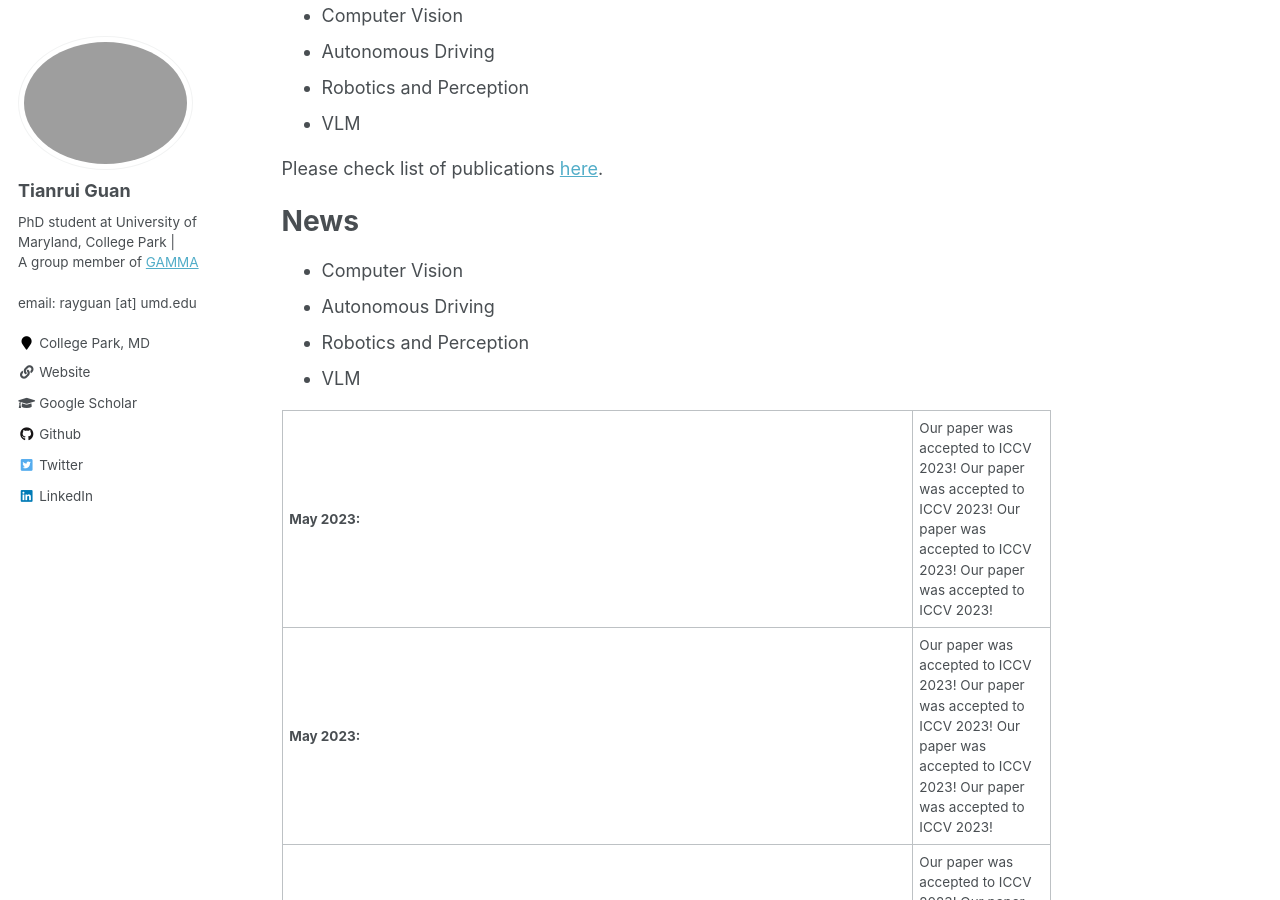
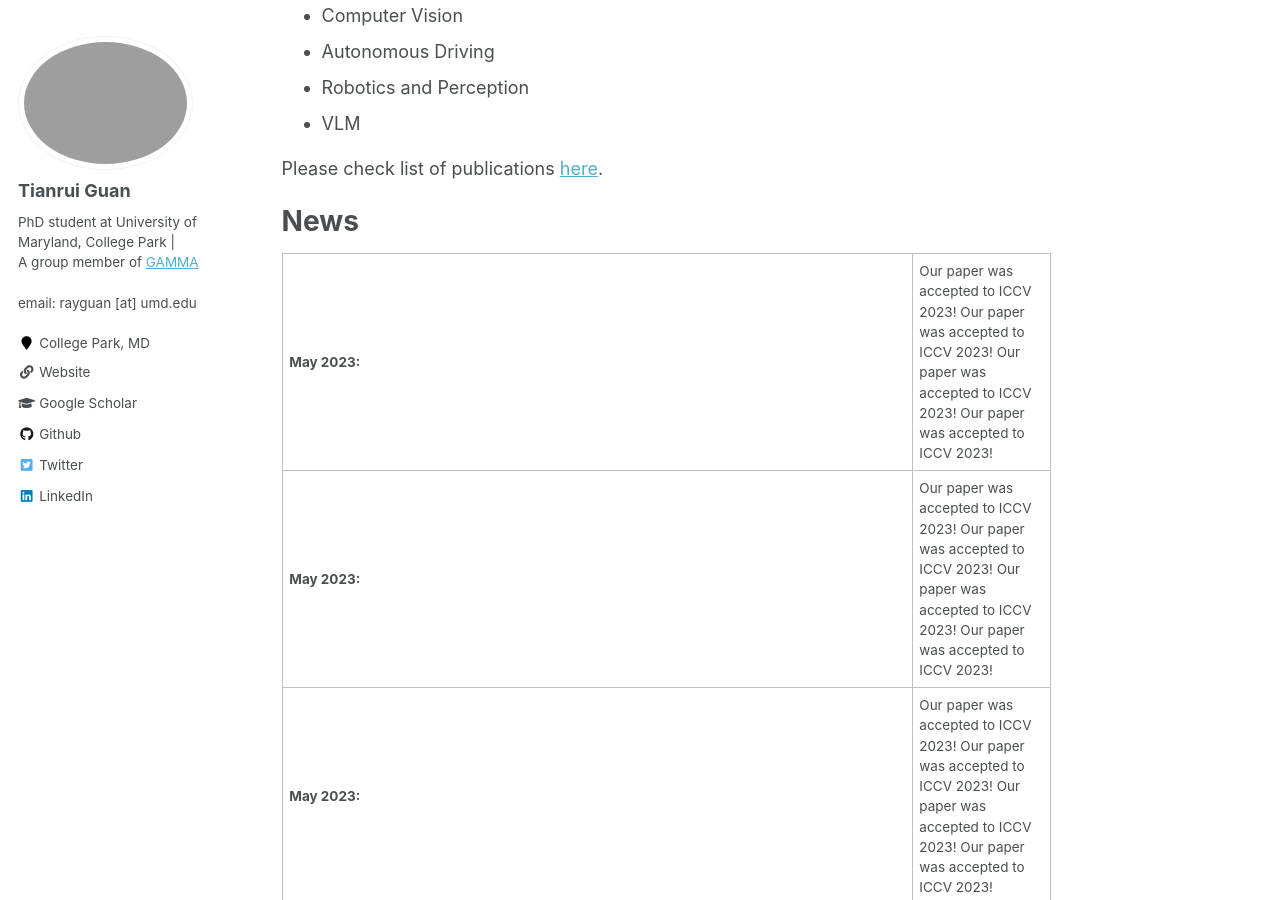
Before and after one commit to rayguan97/rayguan97.github.io, a Jekyll site: the page built from _pages/about.md, in a window 1280 px wide and 900 px high, scrolled down 428 px. Built offline with Jekyll 4.4.1, drawn with Linux system fonts in a browser that asks for light colours.

Commit message:
update main page

```diff
--- a/_pages/about.md
+++ b/_pages/about.md
@@ -25,10 +25,6 @@ Please check list of publications [here](http://rayguan97.github.io/publications
 
 News
 ======
-* Computer Vision
-* Autonomous Driving
-* Robotics and Perception
-* VLM
 
 <div style="overflow:auto;">
 <table>
```
